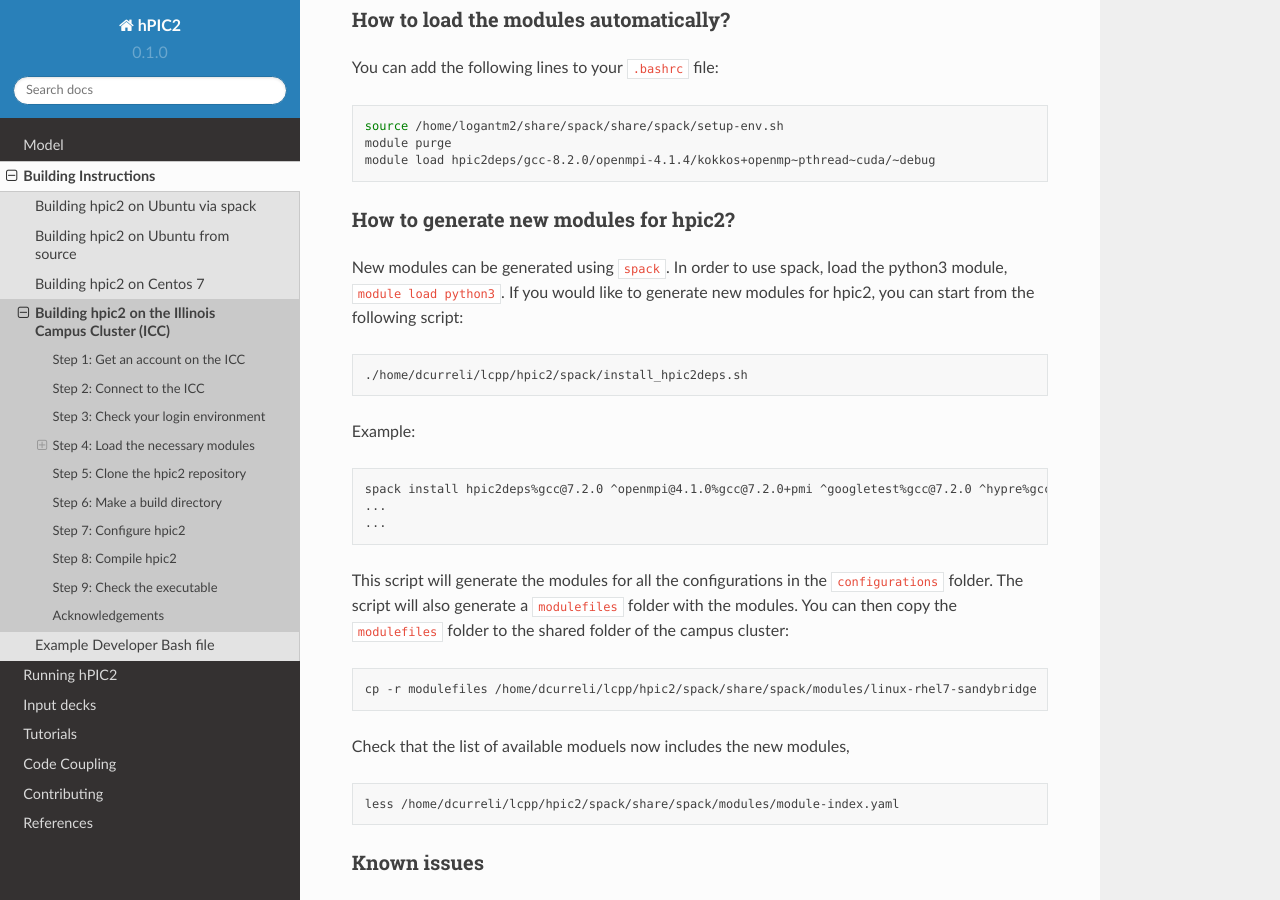
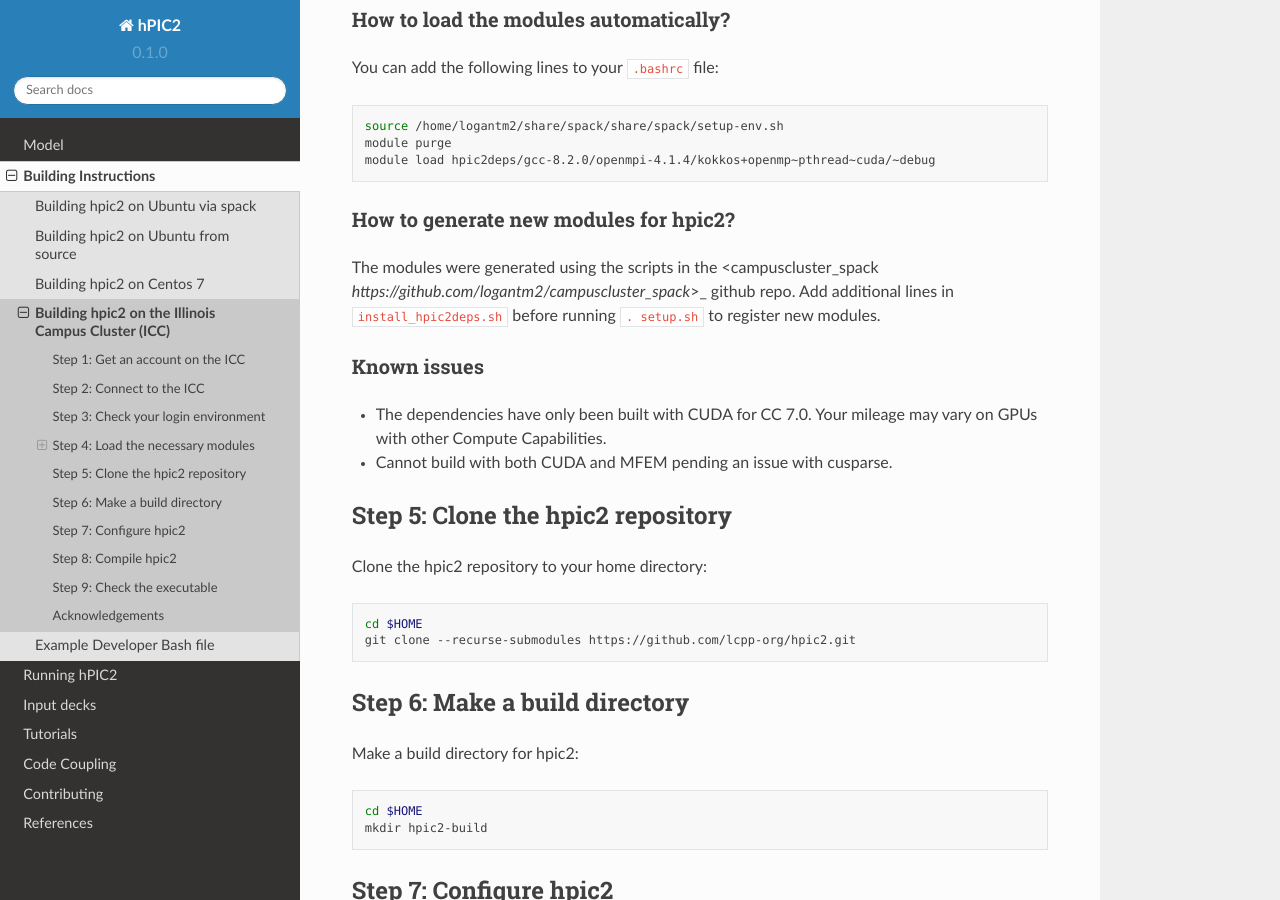
Before and after one commit to lcpp-org/hpic2doc, a Sphinx documentation site: the page built from docs/source/build_on_ICC.rst, in a window 1280 px wide and 900 px high, scrolled down 2666 px. Built offline with Sphinx 7.4.7 and the Read the Docs theme 2.0.0, drawn with Linux system fonts in a browser that asks for light colours.

Commit message:
Point to campuscluster_spack repo

```diff
--- a/docs/source/build_on_ICC.rst
+++ b/docs/source/build_on_ICC.rst
@@ -152,36 +152,11 @@
 How to generate new modules for hpic2?
 ^^^^^^^^^^^^^^^^^^^^^^^^^^^^^^^^^^^^^^
 
-New modules can be generated using ``spack``. In order to use spack,
-load the python3 module, ``module load python3``. If you would like to
-generate new modules for hpic2, you can start from the following script:
-
-.. code-block:: bash
-
-   ./home/dcurreli/lcpp/hpic2/spack/install_hpic2deps.sh
-
-Example:
-
-.. code-block:: bash
-
-   spack install hpic2deps%gcc@7.2.0 ^openmpi@4.1.0%gcc@7.2.0+pmi ^googletest%gcc@7.2.0 ^hypre%gcc@7.2.0 ^spdlog%gcc@7.2.0 ^kokkos%gcc@7.2.0+compiler_warnings+debug+debug_bounds_check+debug_dualview_modify_check
-   ...
-   ...
-
-This script will generate the modules for all the configurations in the
-``configurations`` folder. The script will also generate a ``modulefiles`` folder
-with the modules. You can then copy the ``modulefiles`` folder to the shared
-folder of the campus cluster:
-
-.. code-block:: bash
-
-   cp -r modulefiles /home/dcurreli/lcpp/hpic2/spack/share/spack/modules/linux-rhel7-sandybridge
-
-Check that the list of available moduels now includes the new modules,
-
-.. code-block:: bash
-
-   less /home/dcurreli/lcpp/hpic2/spack/share/spack/modules/module-index.yaml
+The modules were generated using the scripts in the
+<campuscluster_spack `https://github.com/logantm2/campuscluster_spack`>_
+github repo.
+Add additional lines in ``install_hpic2deps.sh``
+before running ``. setup.sh`` to register new modules.
 
 Known issues
 ^^^^^^^^^^^^
```
